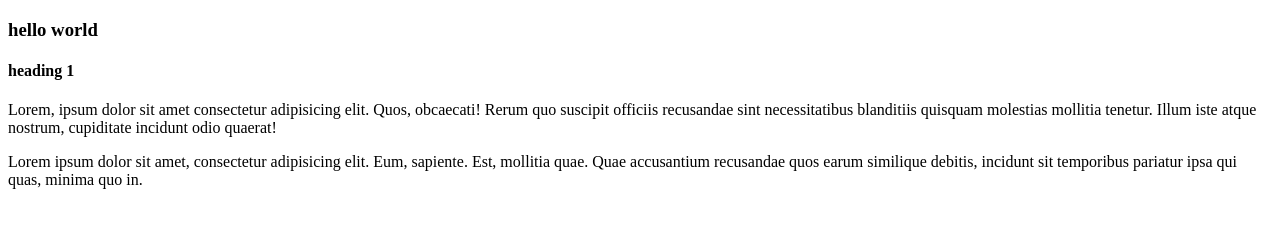
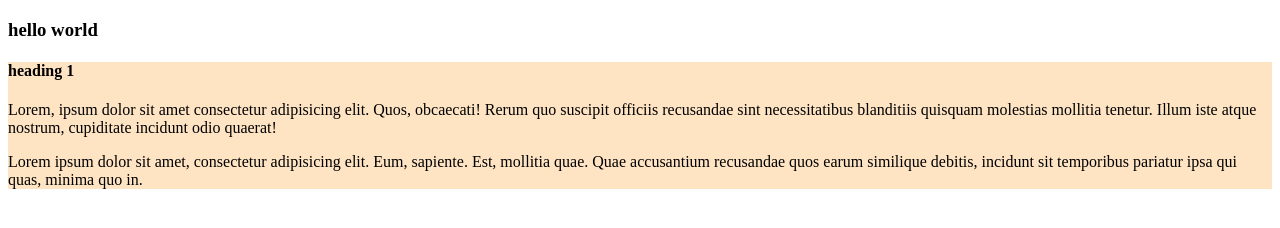
Before and after one commit to uttam2004/my-second-github-repo, a plain HTML site: page index.html in a window 1280 px wide. Drawn offline with Linux system fonts and the light colour scheme.

Commit message:
all added

```diff
--- a/index.html
+++ b/index.html
@@ -4,6 +4,7 @@
     <meta charset="UTF-8">
     <meta name="viewport" content="width=device-width, initial-scale=1.0">
     <title>testing repository</title>
+    <link rel="stylesheet" href="styless/collor.css">
 </head>
 <body>
     <h3>hello world</h3>
--- /dev/null
+++ b/styless/collor.css
@@ -0,0 +1,4 @@
+div{
+    background-color: bisque;
+
+}
```
